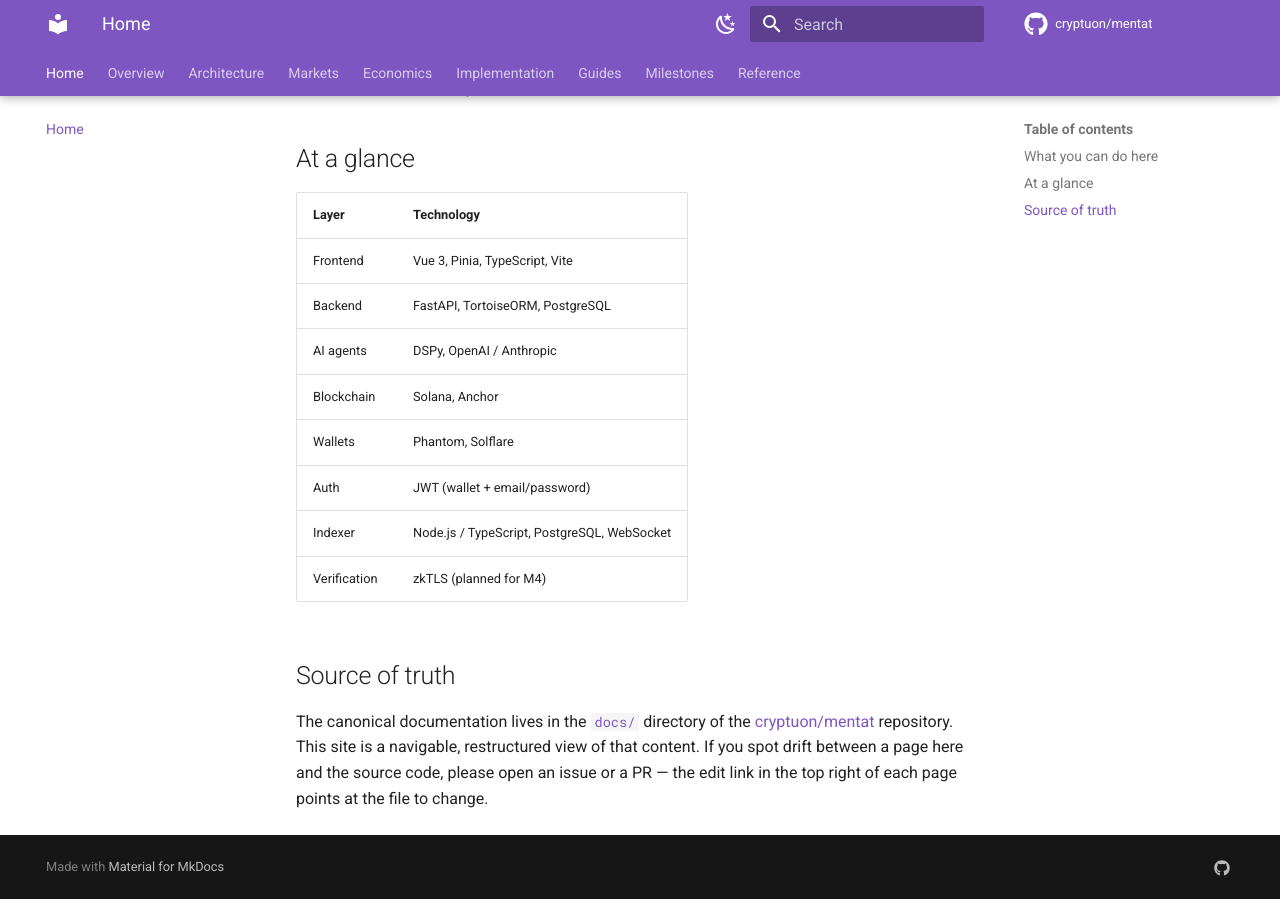
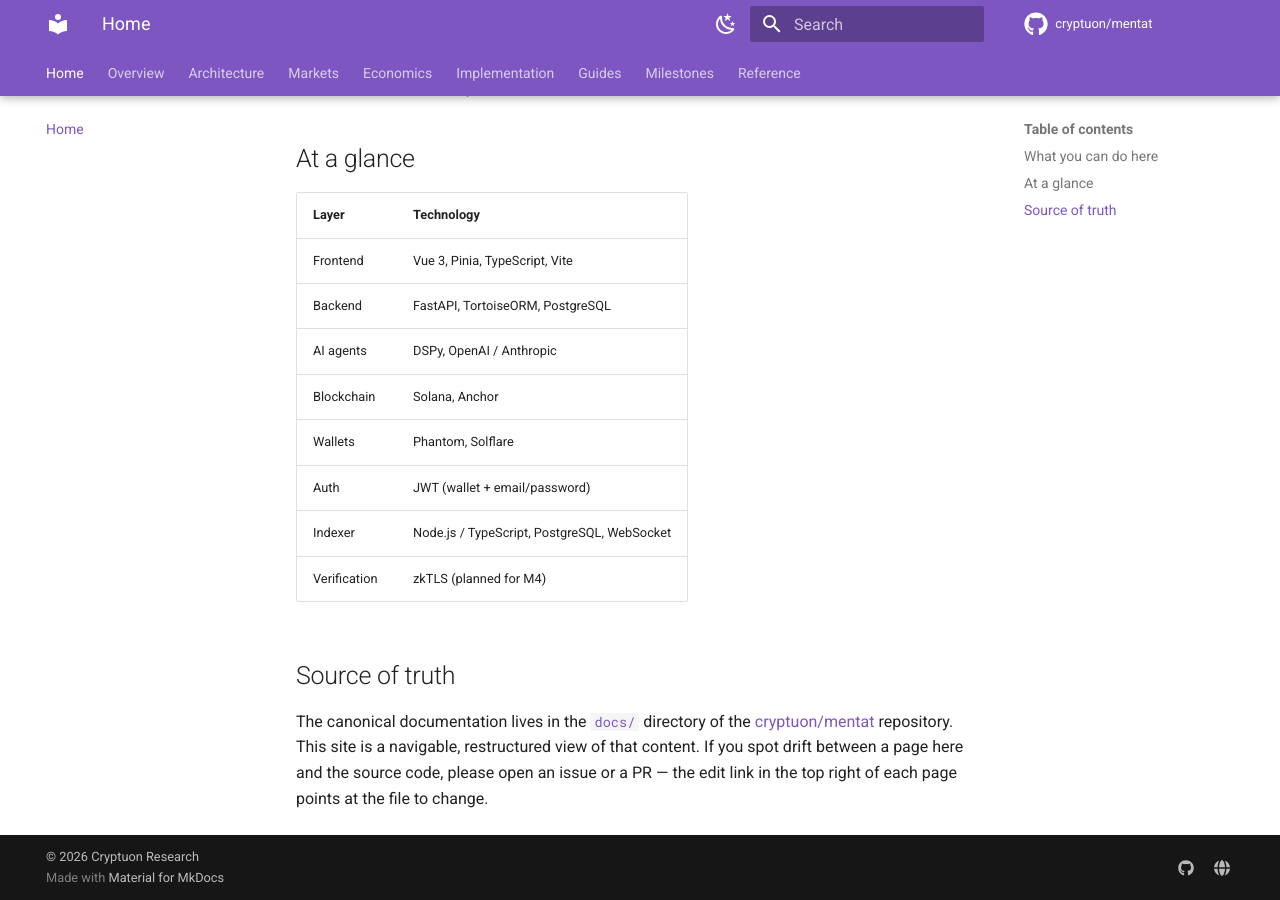
Before and after one commit to cryptuon/mentat, an MkDocs documentation site: the page built from documentation/docs/index.md, in a window 1280 px wide and 900 px high, scrolled down 1048 px. Built offline with MkDocs 1.6.1 and Material for MkDocs 9.7.7, drawn with Linux system fonts in a browser that asks for light colours; comment, search, counter and statistics services are not loaded.

Commit message:
docs: add site/docs links + Cryptuon interconnection and normalize manifests

```diff
--- a/documentation/mkdocs.yml
+++ b/documentation/mkdocs.yml
@@ -1,7 +1,8 @@
 site_name: Mentat
 site_description: AI-native prediction markets on Solana, resolved by zkTLS proofs.
 site_url: https://docs.cryptuon.com/mentat/
-site_author: Mentat Protocol
+site_author: Cryptuon Research
+copyright: "© 2026 Cryptuon Research"
 
 repo_url: https://github.com/cryptuon/mentat
 repo_name: cryptuon/mentat
@@ -71,10 +72,14 @@
   - search
 
 extra:
+  homepage: https://mentat.cryptuon.com/
   social:
     - icon: fontawesome/brands/github
       link: https://github.com/cryptuon/mentat
       name: Mentat on GitHub
+    - icon: fontawesome/solid/globe
+      link: https://www.cryptuon.com
+      name: Cryptuon Research
 
 nav:
   - Home: index.md
```
Also changed, not shown: README.md, 7 other files.
